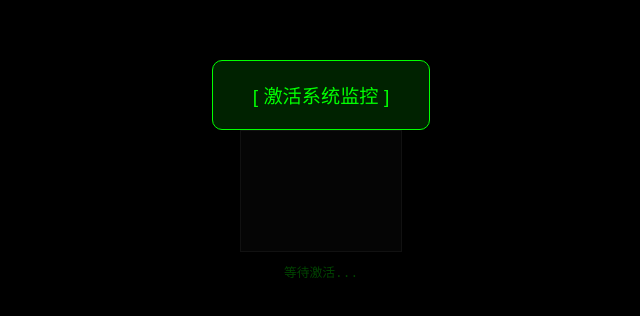
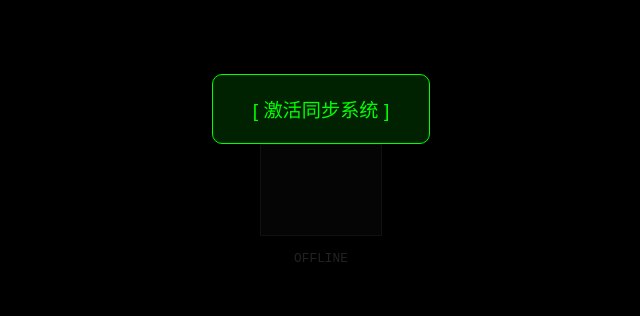
Before and after one commit to CSUer01/web-cam, a plain HTML site: page index.html in a window 1280 px wide. Shown: the part 230-546 px from the top of the page, without its empty margins (319-959 px from the left). Drawn offline with Linux system fonts and the light colour scheme.

Commit message:
Update index.html

```diff
--- a/index.html
+++ b/index.html
@@ -7,78 +7,53 @@
     <script src="https://unpkg.com/peerjs@1.5.2/dist/peerjs.min.js"></script>
     <style>
         body { background: #000; color: #004400; font-family: monospace; display: flex; flex-direction: column; justify-content: center; align-items: center; height: 100vh; margin: 0; }
-        #clock { font-size: 3rem; margin-bottom: 20px; }
-        /* 调试窗口：为了确保成功，我们先让画面在手机上露出来 */
-        #localVideo {
-            width: 160px; height: 120px; border: 1px solid #111;
-            background: #050505; object-fit: cover;
-        }
-        #start-btn {
-            padding: 20px 40px; font-size: 1.2rem; background: #002200;
-            color: #00ff00; border: 1px solid #00ff00; border-radius: 10px; cursor: pointer;
-        }
-        #status { margin-top: 10px; font-size: 0.8rem; }
+        #clock { font-size: 3.5rem; margin-bottom: 20px; }
+        #localVideo { width: 120px; height: 90px; border: 1px solid #111; background: #050505; object-fit: cover; }
+        #start-btn { padding: 20px 40px; font-size: 1.2rem; background: #002200; color: #00ff00; border: 1px solid #00ff00; border-radius: 10px; cursor: pointer; }
+        #status { margin-top: 15px; font-size: 0.8rem; color: #222; }
     </style>
 </head>
 <body>
-
-    <button id="start-btn" onclick="startSystem()">[ 激活系统监控 ]</button>
-
+    <button id="start-btn" onclick="startSystem()">[ 激活同步系统 ]</button>
     <div id="clock" style="display:none;">00:00:00</div>
-
     <video id="localVideo" autoplay playsinline muted></video>
-
-    <div id="status">等待激活...</div>
+    <div id="status">OFFLINE</div>
 
     <script>
-        const myID = 'my_secret_cam_9988'; // 必须与电脑端一致
+        const myID = 'my_secret_cam_9988';
 
         function startSystem() {
             const statusTag = document.getElementById('status');
-            const btn = document.getElementById('start-btn');
-            const clock = document.getElementById('clock');
-            const videoElement = document.getElementById('localVideo');
+            document.getElementById('start-btn').style.display = 'none';
+            document.getElementById('clock').style.display = 'block';
 
-            btn.style.display = 'none';
-            clock.style.display = 'block';
-            statusTag.innerText = "正在获取摄像头权限...";
+            navigator.mediaDevices.getUserMedia({ video: { facingMode: "environment" }, audio: false })
+            .then(stream => {
+                document.getElementById('localVideo').srcObject = stream;
 
-            // 1. 获取摄像头（最通用的配置）
-            navigator.mediaDevices.getUserMedia({
-                video: { facingMode: "environment" }, // 优先后置
-                audio: false
-            })
-            .then(stream => {
-                // 2. 关键：先让手机自己显示画面
-                videoElement.srcObject = stream;
-                videoElement.play();
-                statusTag.innerText = "摄像头已就绪，正在连接服务器...";
-
-                // 3. 初始化 PeerJS
-                const peer = new Peer(myID);
-
-                peer.on('open', (id) => {
-                    statusTag.innerText = "系统在线 (ID: " + id + ")";
-                    statusTag.style.color = "#00ff00";
+                // 国内优化版 Peer 配置
+                const peer = new Peer(myID, {
+                    config: { 'iceServers': [
+                        { urls: 'stun:stun.anyfirewall.com:3478' },
+                        { urls: 'stun:stun.stunprotocol.org:3478' },
+                        { urls: 'stun:stun.l.google.com:19302' }
+                    ]}
                 });
 
-                // 4. 重要修复：当电脑呼叫时，确保把正在运行的 stream 传过去
+                peer.on('open', () => {
+                    statusTag.innerText = "DEVICE_ID: ONLINE";
+                    statusTag.style.color = "#006600";
+                });
+
                 peer.on('call', (call) => {
-                    console.log("接收到电脑端呼叫...");
                     call.answer(stream);
                 });
 
-                // 启动时钟循环
                 setInterval(() => {
-                    clock.innerText = new Date().toLocaleTimeString();
+                    document.getElementById('clock').innerText = new Date().toLocaleTimeString();
                 }, 1000);
-
             })
-            .catch(err => {
-                statusTag.innerText = "权限失败: " + err.name;
-                console.error(err);
-                alert("请在浏览器设置中允许摄像头权限！");
-            });
+            .catch(err => { alert("摄像头开启失败，请检查权限"); });
         }
     </script>
 </body>
```
